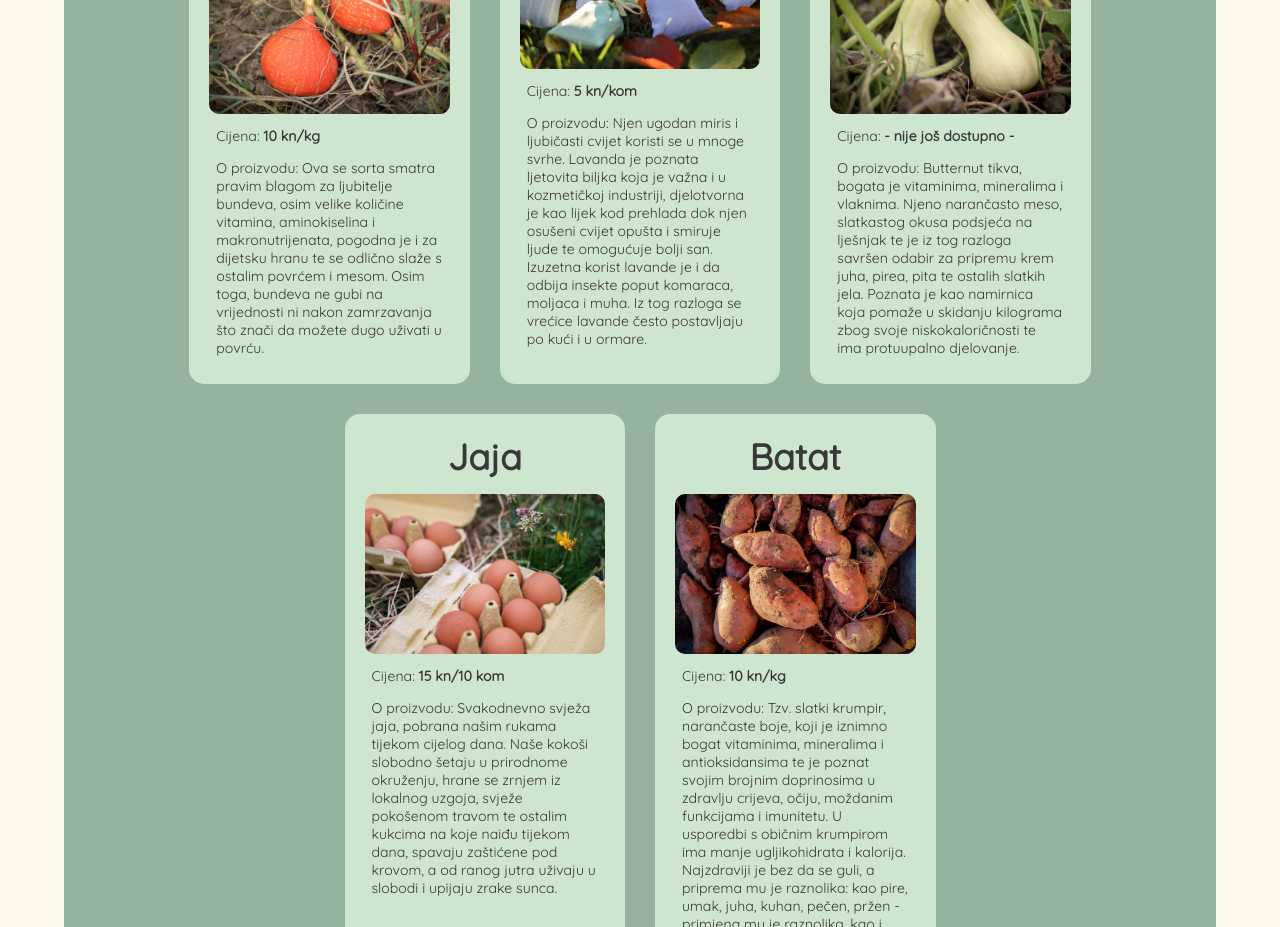
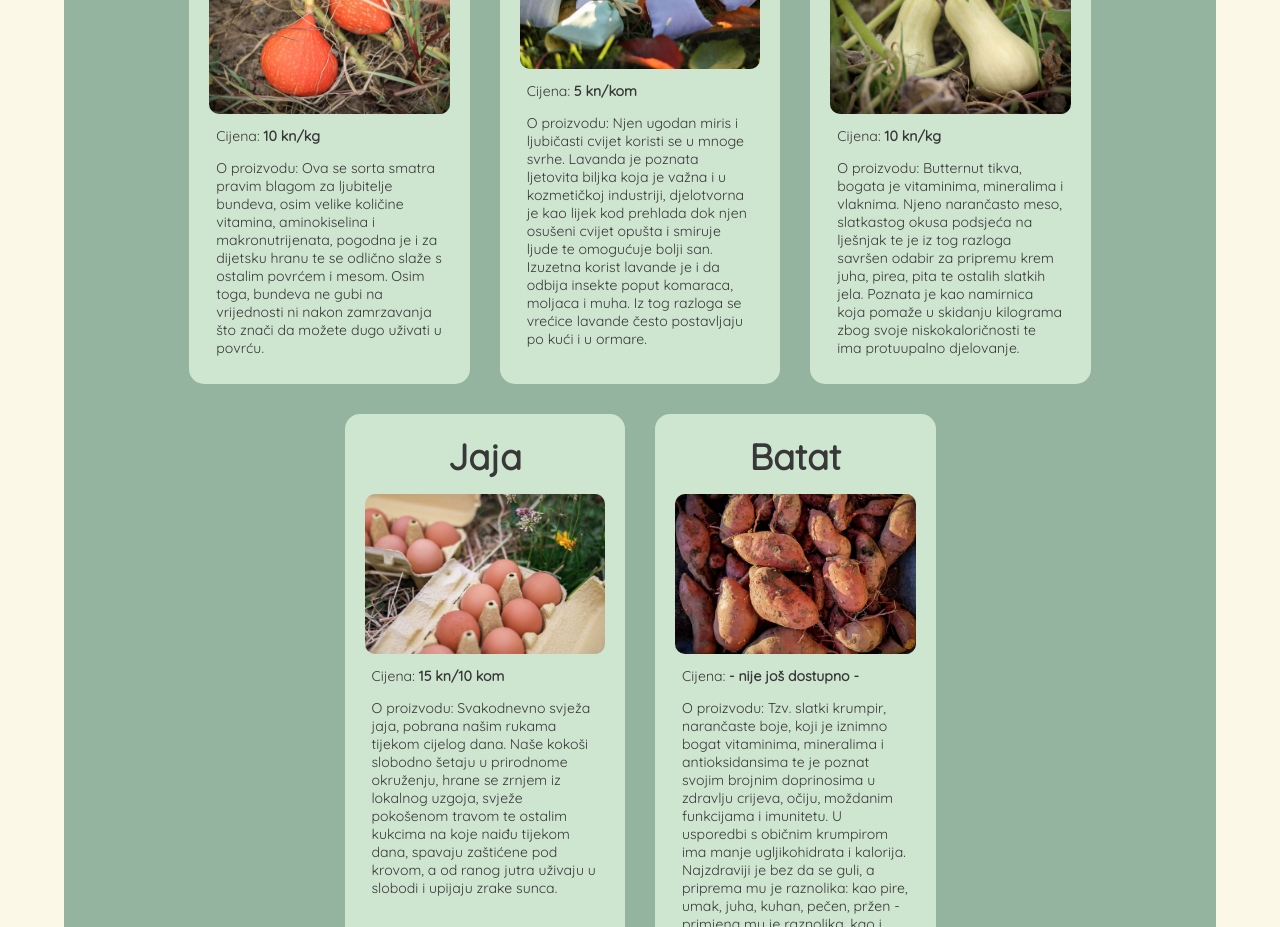
Before and after one commit to CroAnna/Family-farm-OPG, a React (Create React App) app: page / in a window 1280 px wide. Shown: the part 940-1867 px from the top of the page. Built offline with nearby package versions, Linux system fonts and the light colour scheme; a web font is replaced by a local one.

Commit message:
changed butternut price

```diff
--- a/src/Components/Proizvodi.jsx
+++ b/src/Components/Proizvodi.jsx
@@ -28,7 +28,7 @@ const Proizvodi = () => {
     },
     {
       name: "Butternut tikve",
-      price: "- nije još dostupno -",
+      price: "10 kn/kg",
       about:
         "Butternut tikva, bogata je vitaminima, mineralima i vlaknima. Njeno narančasto meso, slatkastog okusa podsjeća na lješnjak te je iz tog razloga savršen odabir za pripremu krem juha, pirea, pita te ostalih slatkih jela. Poznata je kao namirnica koja pomaže u skidanju kilograma zbog svoje niskokaloričnosti te ima protuupalno djelovanje.",
       image: butternut,
@@ -42,7 +42,7 @@ const Proizvodi = () => {
     },
     {
       name: "Batat",
-      price: "10 kn/kg",
+      price: "- nije još dostupno -",
       about:
         "Tzv. slatki krumpir, narančaste boje, koji je iznimno bogat vitaminima, mineralima i antioksidansima te je poznat svojim brojnim doprinosima u zdravlju crijeva, očiju, moždanim funkcijama i imunitetu. U usporedbi s običnim krumpirom ima manje ugljikohidrata i kalorija. Najzdraviji je bez da se guli, a priprema mu je raznolika: kao pire, umak, juha, kuhan, pečen, pržen - primjena mu je raznolika, kao i njegove zdravstvene prednosti. ",
       image: batat,
```
